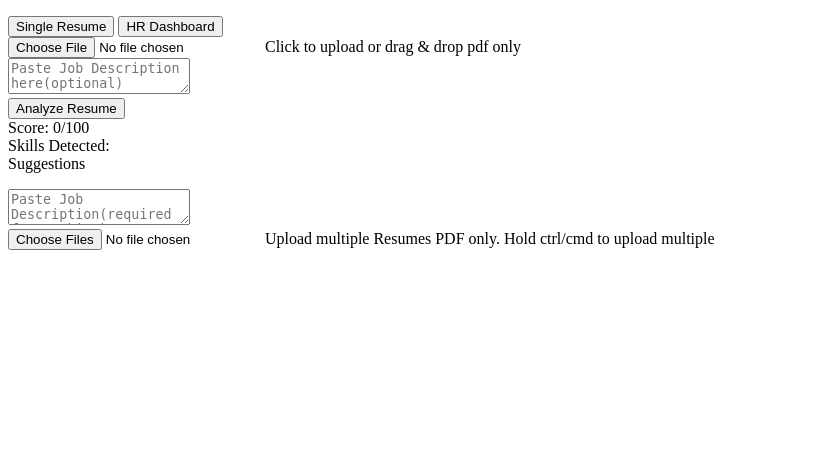
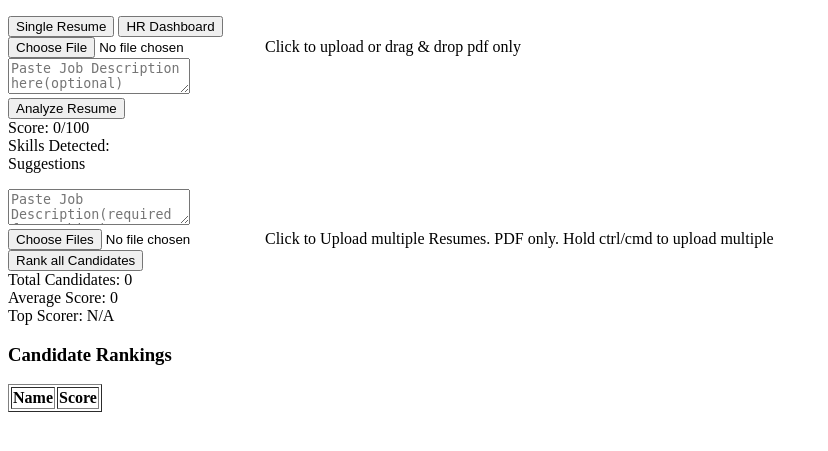
Before and after one commit to debarityajit-lab/AI-Smart-Resume-Screening-System, a Flask app: page / in a window 1280 px wide. Shown: the part 98-549 px from the top of the page, without its empty margins (0-828 px from the left). Run offline with Flask 3, Linux system fonts and the light colour scheme; lists and menus that the app fills with data are empty.

Commit message:
HTML complete

```diff
--- a/templates/index.html
+++ b/templates/index.html
@@ -1,8 +1,8 @@
 <!DOCTYPE html>
-<html lang en="">
+<html lang="en">
     <head>
         <meta charset="UTF-8"/>
-        <meta name="viewport" content="width=device-width, initial scale=1.0"/>
+        <meta name="viewport" content="width=device-width, initial-scale=1.0"/>
         <title>AI Smart Resume Screening System</title>
         <link rel="stylesheet" href="{{ url_for('static', filename='style.css')}}"/>
     </head>
@@ -19,20 +19,20 @@
             </div>
 
             <div id="tab-single" class="tab-panel active">
-                <div id="single-drop" class="upload-box">
+                    <div>
                         <input type="file" id="resumeUpload" accept=".pdf">
                         <label for="resumeUpload" class="upload-label">
                             <span>Click to upload or drag &amp; drop pdf only</span>
                         </label>
                     </div>
 
-                <div id="single-filename" class="filename-display">
+                    <div>
                         <textarea id="jobDescription" placeholder="Paste Job Description here(optional)"></textarea>
                     </div>
 
                 <button id="single-btn" onclick="analyzeResume()">Analyze Resume</button>
 
-            <div id="error-box" class="error-box"></div>
+            <div id="error-box"></div>
 
             <div id="results">
                 <div class="result-row">
@@ -40,14 +40,14 @@
                 </div>
                 <div class="meta-block">
                     <div class="meta-row" id="meta-name"></div>
-                    <div class="meta-row muted" id="meta-exp"></div>
-                    <div class="meta-row muted" id="meta-edu"></div>
+                    <div class="meta-row" id="meta-exp"></div>
+                    <div class="meta-row" id="meta-edu"></div>
                     <div class="score-reason" id="score-reason"></div>
                 </div>
-            </div>
+
 
                 <div class="section-label">Skills Detected:</div>
-            <div class="tag-group" id="skill-tags"></div>
+                <div class="tag-group" id="skills-tags"></div>
 
                 <div class="section-label" id="missing-label" style="display:none">Missing Skills:</div>
                 <div class="tag-group" id="missing-tags"></div>
@@ -58,15 +58,39 @@
             </div>
 
 
+
             <div id="tab-hr" class="tab-panel">
                 <textarea id="hr-jd" placeholder="Paste Job Description(required for ranking)"></textarea>
 
                 <div id="hr-drop" class="upload-box">
                     <input type="file" id="hrUpload" accept=".pdf" multiple>
                     <label for="hrUpload" class="upload-label">
-                    <span>Upload multiple Resumes</span>
+                        <span>Click to Upload multiple Resumes. </span>
                         <span class="upload-hint">PDF only. Hold ctrl/cmd to upload multiple</span>
                     </label>
+                </div>
+
+
+                    <button id="hr-btn" onclick="analyzeBatch()">Rank all Candidates</button>
+
+                <div id="hr-results">
+                    <div id="stat-total">Total Candidates: 0</div>
+                    <div id="stat-avg">Average Score: 0</div>
+                    <div id="stat-top-scorer">Top Scorer: N/A</div>
+                </div>
+
+
+                <h3>Candidate Rankings</h3>
+                <table border="1">
+                    <thead>
+                        <tr>
+                            <th>Name</th>
+                            <th>Score</th>
+                        </tr>
+                    </thead>
+                    <tbody id="rank-body"></tbody>
+                </table>
+
             </div>
     </div>
         <script src="{{ url_for('static', filename='script.js') }}"></script>
```
Lines whose indentation alone changed are shown as unchanged.
